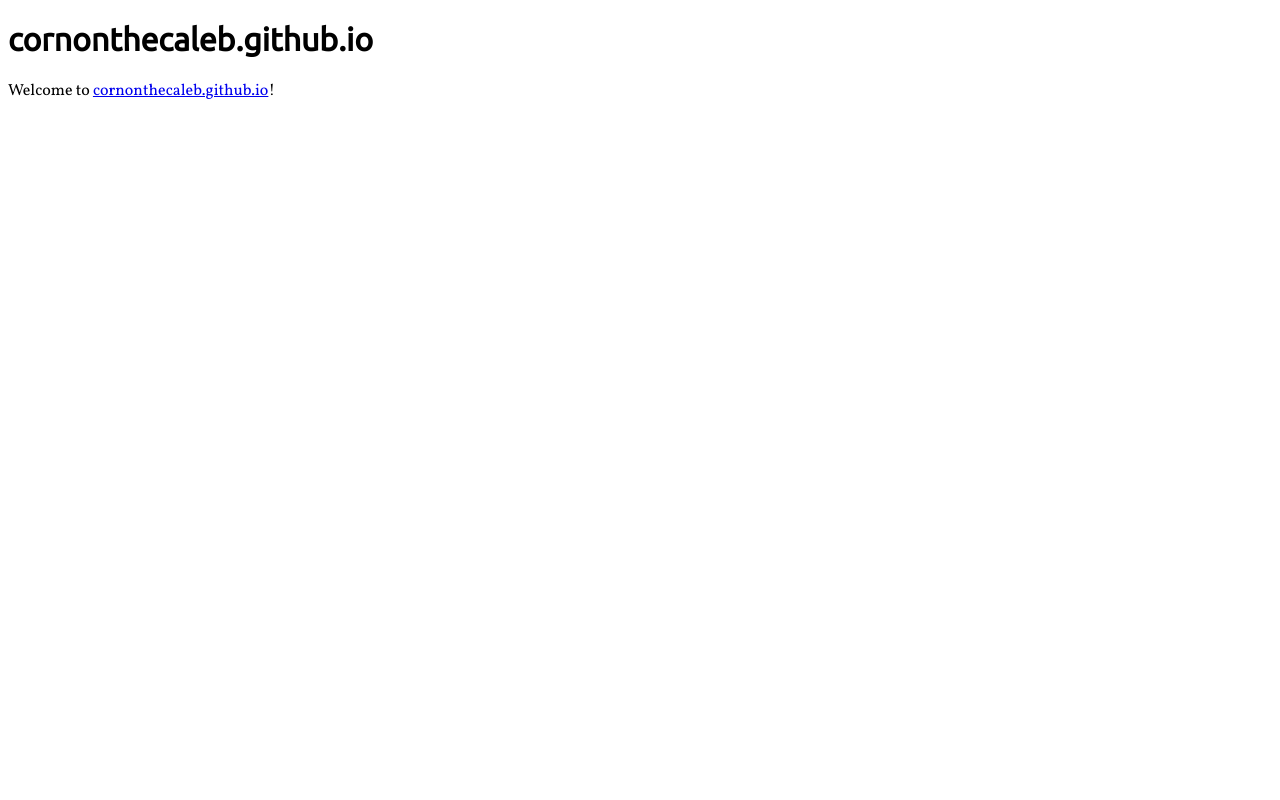
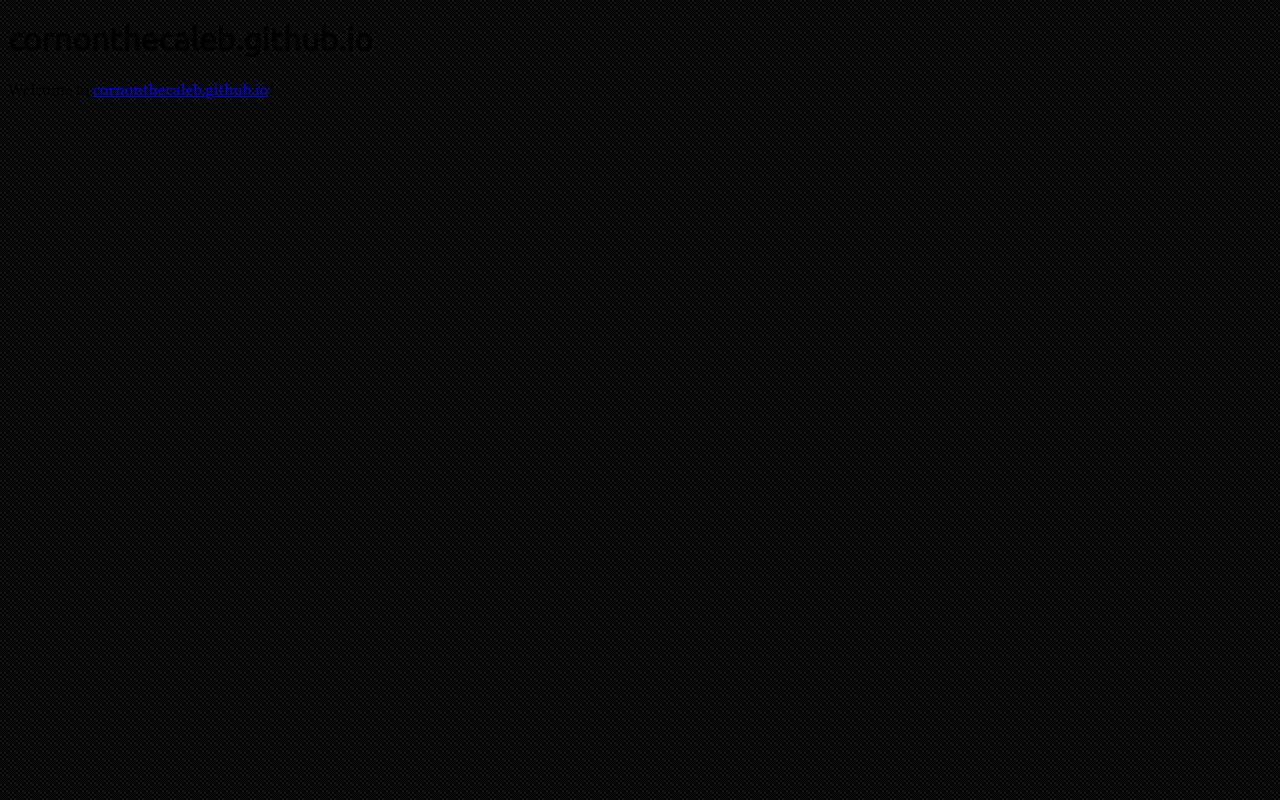
Before and after one commit to CornOnTheCaleb/cornonthecaleb.github.io, a plain HTML site: page index.html in a window 1280 px wide. Drawn offline with Linux system fonts and the light colour scheme.

Commit message:
Fix CSS syntax error in background of body

```diff
--- a/css/main.css
+++ b/css/main.css
@@ -7,5 +7,5 @@ p {
 }
 
 body {
-  background: url("./img/black_mamba.png") repeat 0 0;
+  background: url("/img/black_mamba.png") repeat 0 0;
 }
```
